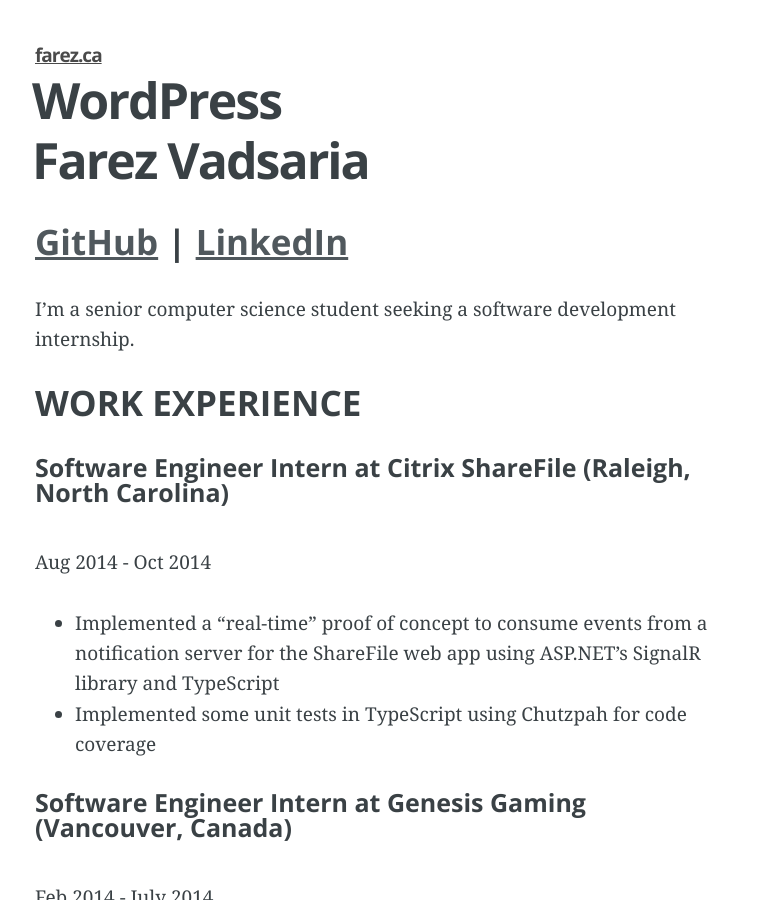
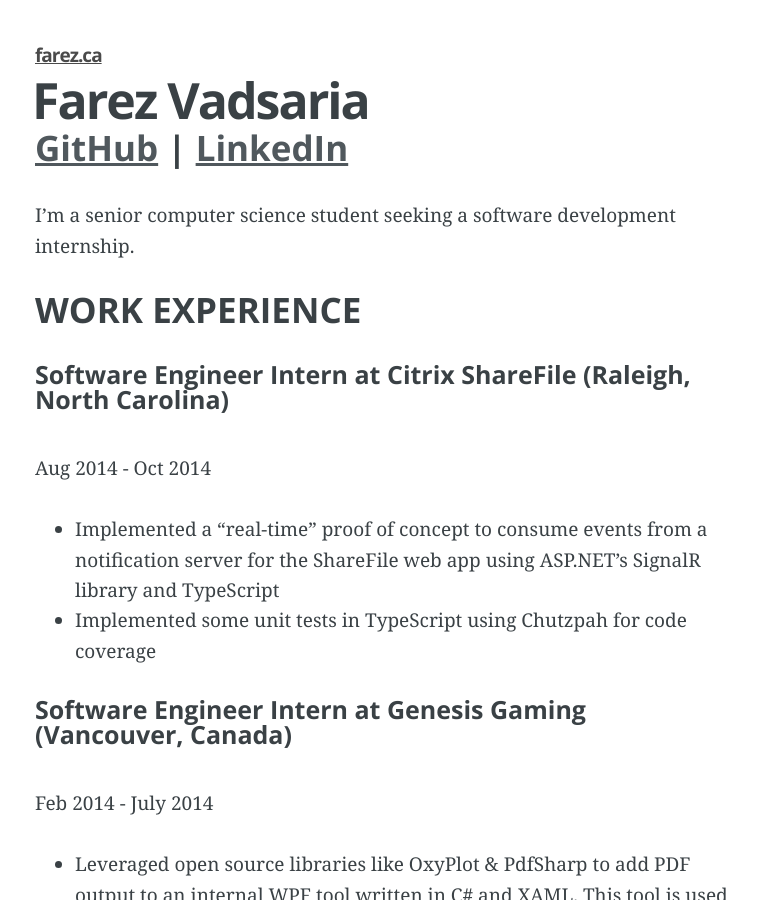
Before and after one commit to farezv/farezv.github.io, a Jekyll site: the page built from resume.md, in a window 1280 px wide and 900 px high. Shown: the whole window, without its empty margins (255-1012 px from the left). Built offline with Jekyll 4.4.1, drawn with Linux system fonts in a browser that asks for light colours; Markdown is read by kramdown in place of the engine named in the settings.

Commit message:
It's late

```diff
--- a/resume.md
+++ b/resume.md
@@ -1,13 +1,11 @@
 ---
 layout: page
-title: WordPress
+title: Farez Vadsaria
 date: 2014-03-08 23:08
 author: farezv
 comments: true
 
 ---
-
-# Farez Vadsaria
 
 ###[GitHub](http://github.com/farezv) | [LinkedIn](http://linkedin.com/in/farezv)
 
```
